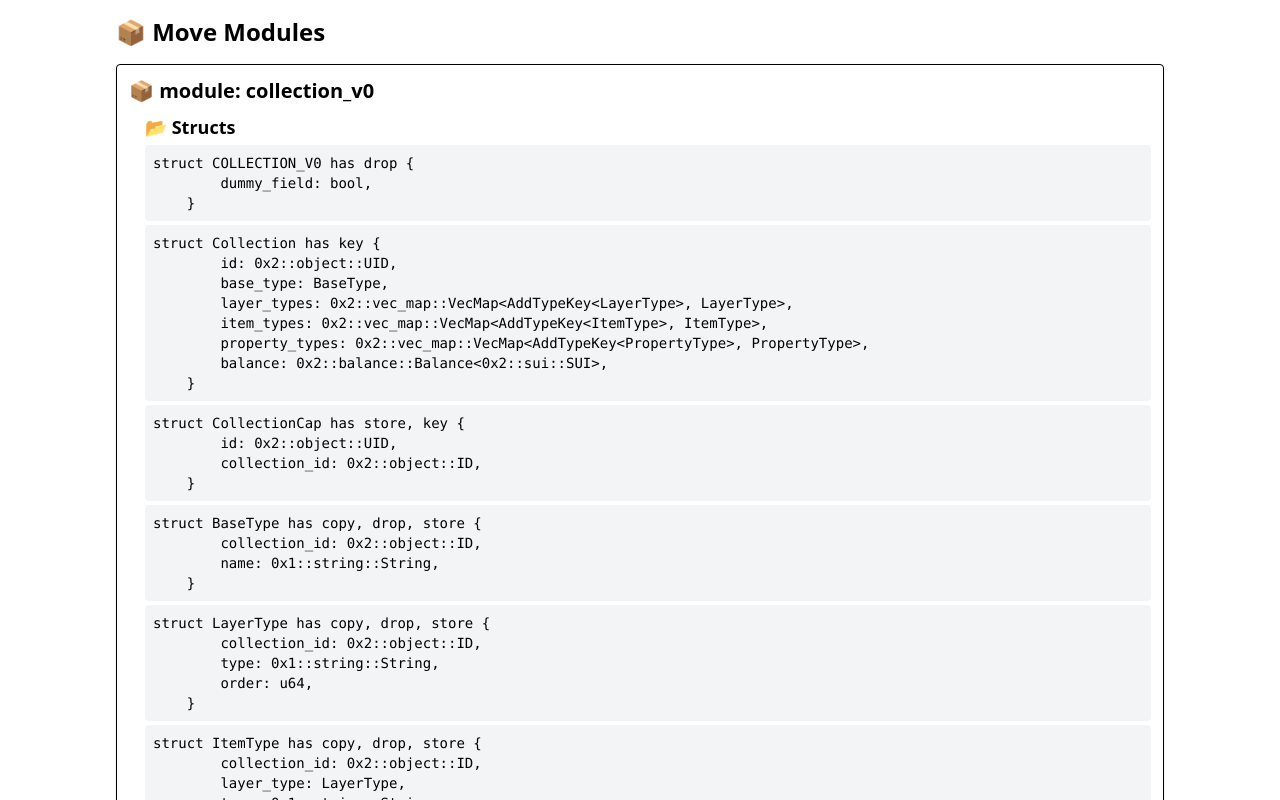
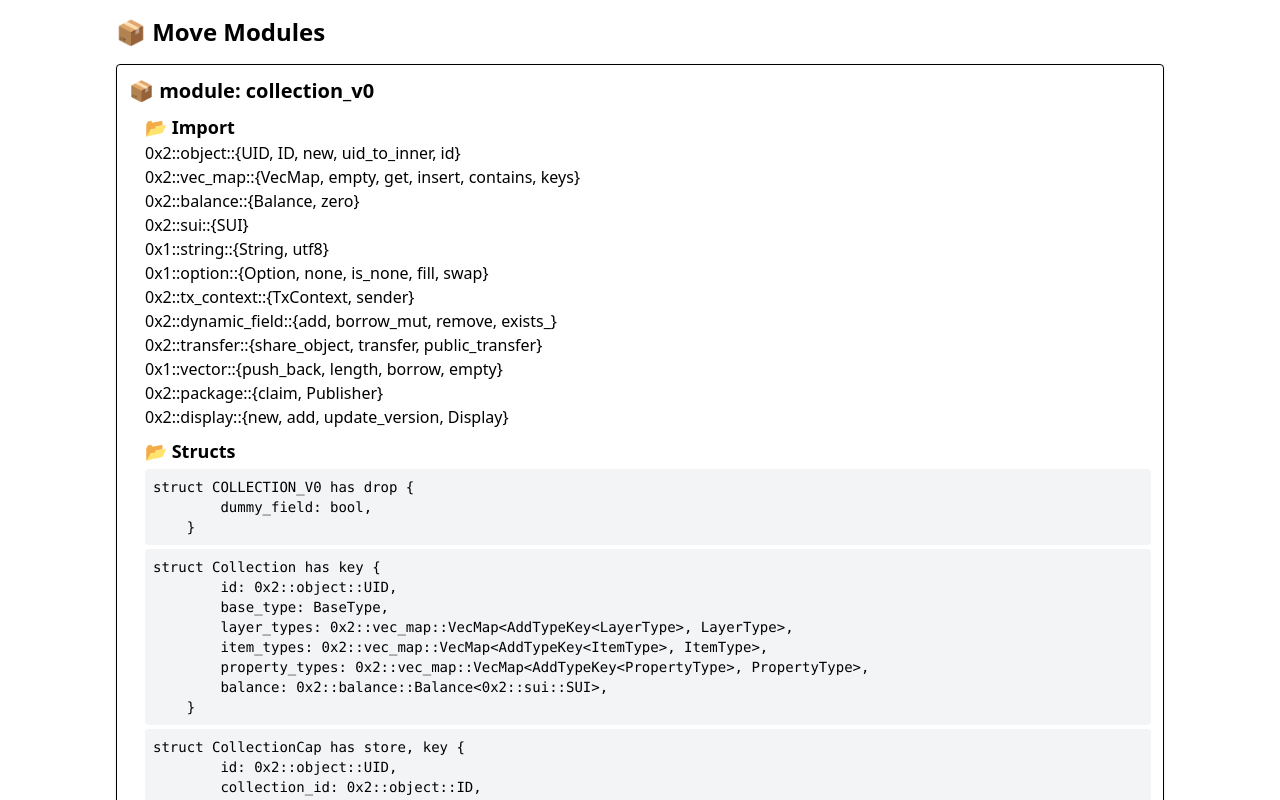
Before and after one commit to BlockBlockYonsei/SuiMoveScratch, a React (Vite) app: page / in a window 1280 px wide. Shown: the top 800 px of the page. Built offline with nearby package versions, Linux system fonts and the light colour scheme; what @mysten/dapp-kit would draw is missing.

Commit message:
Add Imports part

```diff
--- a/src/pages/PackageViewer2/Main.tsx
+++ b/src/pages/PackageViewer2/Main.tsx
@@ -1,44 +1,91 @@
-import { useEffect, useState } from "react"
+import { useEffect, useState } from "react";
 
 export default function Main() {
-  const [sourceCode, setSourceCode] = useState<Record<string, string> | null>(null)
+  const [sourceCode, setSourceCode] = useState<Record<string, string> | null>(
+    null
+  );
 
   useEffect(() => {
     fetch("/move_source_code.json")
       .then((res) => res.json())
       .then((data) => {
-        setSourceCode(data)
+        setSourceCode(data);
       })
       .catch((err) => {
-        console.error("Failed to load JSON:", err)
-      })
-  }, [])
+        console.error("Failed to load JSON:", err);
+      });
+  }, []);
 
   return (
     <div className="p-4">
       <h1 className="text-2xl font-bold mb-4">📦 Move Modules</h1>
       {sourceCode ? (
-        Object.entries(sourceCode).map(([key, value]) => (
-          <ModulePreview key={key} name={key} code={value} />
-        ))
+        Object.entries(sourceCode).map(([key, value]) => {
+          return <ModulePreview key={key} name={key} code={value} />;
+        })
       ) : (
         <p>Loading...</p>
       )}
     </div>
-  )
+  );
 }
 
 function ModulePreview({ name, code }: { name: string; code: string }) {
-  const structs = code.match(/struct\s+\w+\s+has[^{]+\{[^}]+\}/g) || []
-  const functions = code.match(/(?:public|entry|friend)?\s*fun\s+\w+\([^)]*\)\s*[:]?[^}]*\{[^}]*\}/g) || []
+  const imports =
+    code.match(
+      /0x[a-fA-F0-9]+::[a-zA-Z_][a-zA-Z0-9_]*::[a-zA-Z_][a-zA-Z0-9_]*/g
+    ) || [];
+  const structs = code.match(/struct\s+\w+\s+has[^{]+\{[^}]+\}/g) || [];
+  const functions =
+    code.match(
+      /(?:public|entry|friend)?\s*fun\s+\w+\([^)]*\)\s*[:]?[^}]*\{[^}]*\}/g
+    ) || [];
+
+  const uniqueImports = Array.from(new Set(imports));
+
+  const grouped: Record<string, Set<string>> = {};
+
+  for (const entry of uniqueImports) {
+    const match = entry.match(
+      /(0x[0-9a-fA-F]+::[a-zA-Z_][\w]*)::([a-zA-Z_][\w]*)/
+    );
+    if (match) {
+      const key = match[1]; // 0x2::object
+      const value = match[2]; // UID, ID, new, ...
+      if (!grouped[key]) {
+        grouped[key] = new Set();
+      }
+      grouped[key].add(value);
+    }
+  }
+
+  // Set을 배열로 바꾸기
+  const result: Record<string, string[]> = {};
+  for (const key in grouped) {
+    result[key] = Array.from(grouped[key]);
+  }
 
   return (
     <div className="border rounded p-3 mb-6 shadow">
       <h2 className="text-xl font-semibold mb-2">📦 module: {name}</h2>
       <div className="pl-4 mb-2">
+        <h3 className="text-lg font-bold">📂 Import</h3>
+        {Object.entries(result).map(([key, value]) => {
+          return (
+            <div key={key}>
+              {key}::&#123;{value.join(", ")}&#125;
+            </div>
+          );
+        })}
+      </div>
+      <div className="pl-4 mb-2">
         <h3 className="text-lg font-bold">📂 Structs</h3>
         {structs.length > 0 ? (
-          structs.map((s, i) => <pre key={i} className="text-sm bg-gray-100 p-2 rounded my-1">{s}</pre>)
+          structs.map((s, i) => (
+            <pre key={i} className="text-sm bg-gray-100 p-2 rounded my-1">
+              {s}
+            </pre>
+          ))
         ) : (
           <p className="text-gray-500">No structs found</p>
         )}
@@ -46,11 +93,15 @@ function ModulePreview({ name, code }: { name: string; code: string }) {
       <div className="pl-4">
         <h3 className="text-lg font-bold">⚙️ Functions</h3>
         {functions.length > 0 ? (
-          functions.map((f, i) => <pre key={i} className="text-sm bg-gray-100 p-2 rounded my-1">{f}</pre>)
+          functions.map((f, i) => (
+            <pre key={i} className="text-sm bg-gray-100 p-2 rounded my-1">
+              {f}
+            </pre>
+          ))
         ) : (
           <p className="text-gray-500">No functions found</p>
         )}
       </div>
     </div>
-  )
+  );
 }
```
